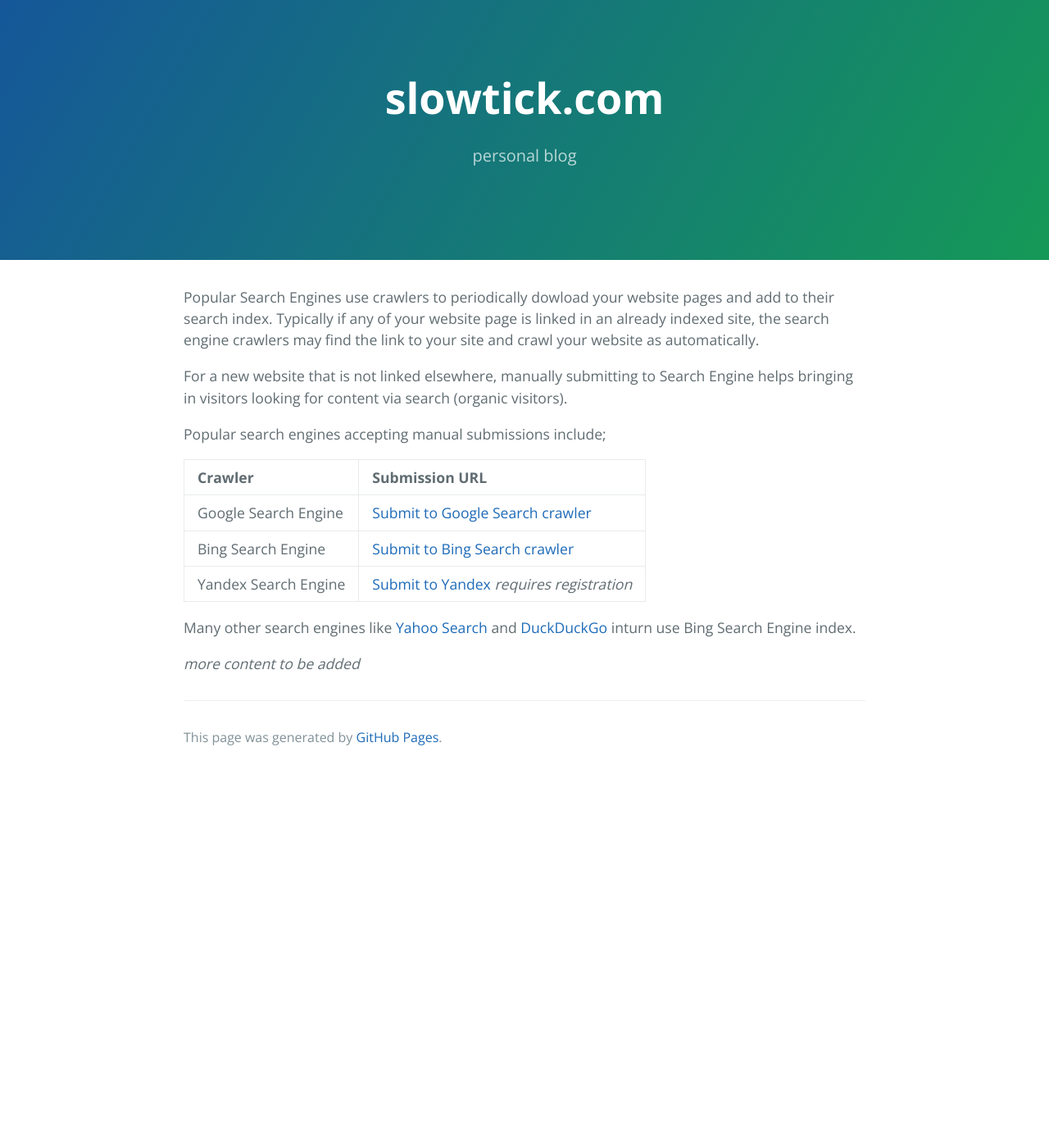
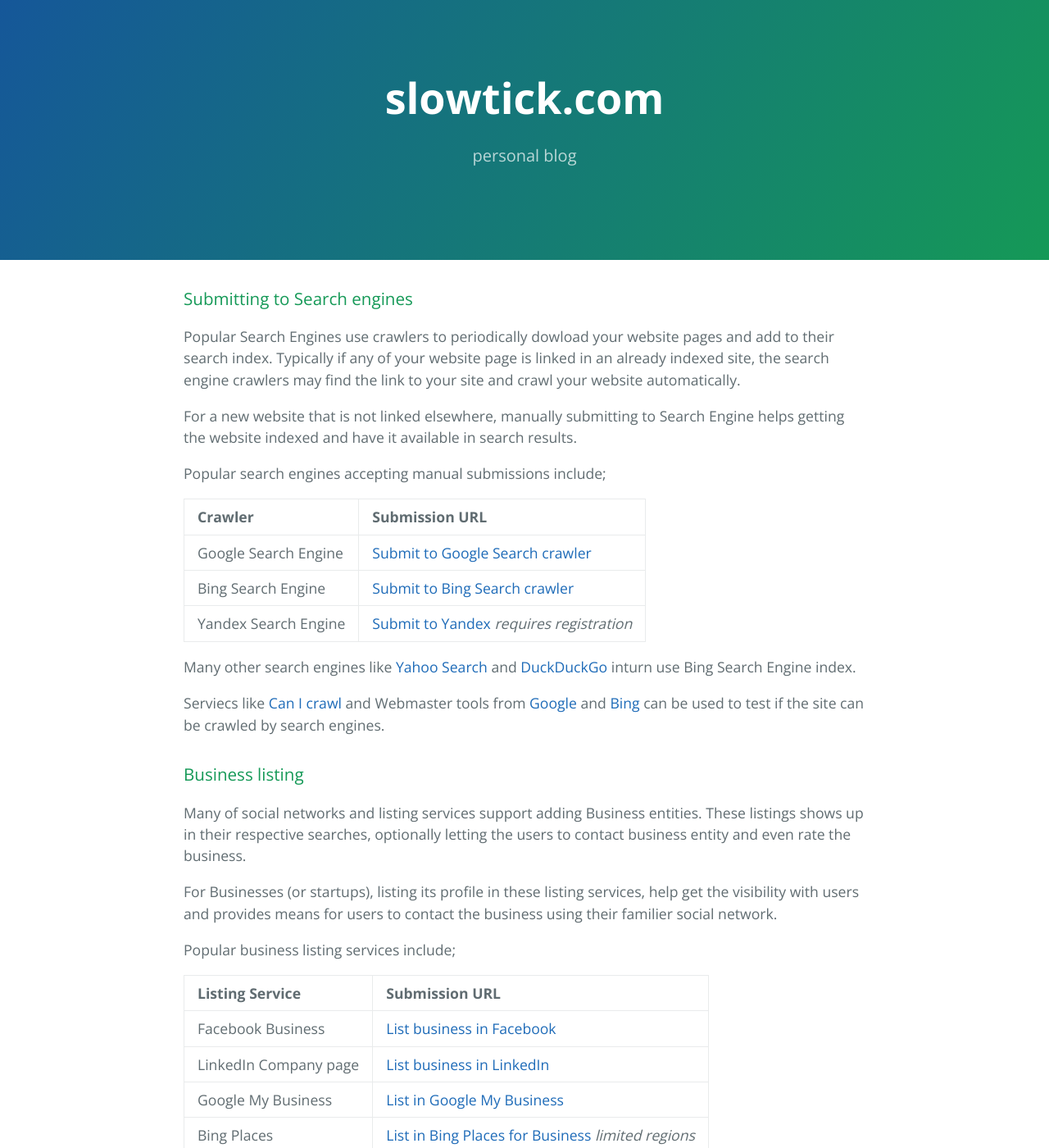
Before and after one commit to slowtick/slowtick.github.io, a Jekyll site: the page built from pages/getting-site-crawled.md, in a window 1280 px wide and 1400 px high. Shown: the whole window at 82% size. Built offline with Jekyll 4.4.1, drawn with Linux system fonts in a browser that asks for light colours; some of the changed text lies outside the part shown.

Commit message:
added listing info to page 2

```diff
--- a/pages/getting-site-crawled.md
+++ b/pages/getting-site-crawled.md
@@ -5,9 +5,11 @@ permalink: /pages/getting-site-crawled
 jsonld_include: getting-site-crawled.json
 ---
 
-Popular Search Engines use crawlers to periodically dowload your website pages and add to their search index. Typically if any of your website page is linked in an already indexed site, the search engine crawlers may find the link to your site and crawl your website as automatically.
+### Submitting to Search engines
 
-For a new website that is not linked elsewhere, manually submitting to Search Engine helps bringing in visitors looking for content via search (organic visitors).
+Popular Search Engines use crawlers to periodically dowload your website pages and add to their search index. Typically if any of your website page is linked in an already indexed site, the search engine crawlers may find the link to your site and crawl your website automatically.
+
+For a new website that is not linked elsewhere, manually submitting to Search Engine helps getting the website indexed and have it available in search results.
 
 Popular search engines accepting manual submissions include;
 
@@ -19,4 +21,23 @@ Popular search engines accepting manual submissions include;
 
 Many other search engines like [Yahoo Search](https://search.yahoo.com) and [DuckDuckGo](https://duckduckgo.com/) inturn use Bing Search Engine index.
 
+Serviecs like [Can I crawl](http://canicrawl.com/) and Webmaster tools from [Google](https://www.google.com/webmasters/tools/dashboard) and [Bing](https://www.bing.com/webmaster/diagnostics/seo/analyzer) can be used to test if the site can be crawled by search engines.
+
+### Business listing
+
+Many of social networks and listing services support adding Business entities. These listings shows up in their respective searches, optionally letting the users to contact business entity and even rate the business.
+
+For Businesses (or startups), listing its profile in these listing services, help get the visibility with users and provides means for users to contact the business using their familier social network.
+
+Popular business listing services include;
+
+| Listing Service      | Submission URL                                                                  |
+|:---------------------|:--------------------------------------------------------------------------------|
+| Facebook Business    | [List business in Facebook](https://www.facebook.com/pages/create/)             |
+| LinkedIn Company page| [List business in LinkedIn](https://www.linkedin.com/company/add/show)          |
+| Google My Business   | [List in Google My Business](https://www.google.com/business/add)               |
+| Bing Places          | [List in Bing Places for Business](https://www.bingplaces.com/DashBoard/Home) _limited regions_ |
+| Yelp                 | [Add business in Yelp](https://biz.yelp.com/signup_business/new)                |
+| Foursquare           | [Add business in Foursquare](http://business.foursquare.com/)                   |
+
 _more content to be added_
```
